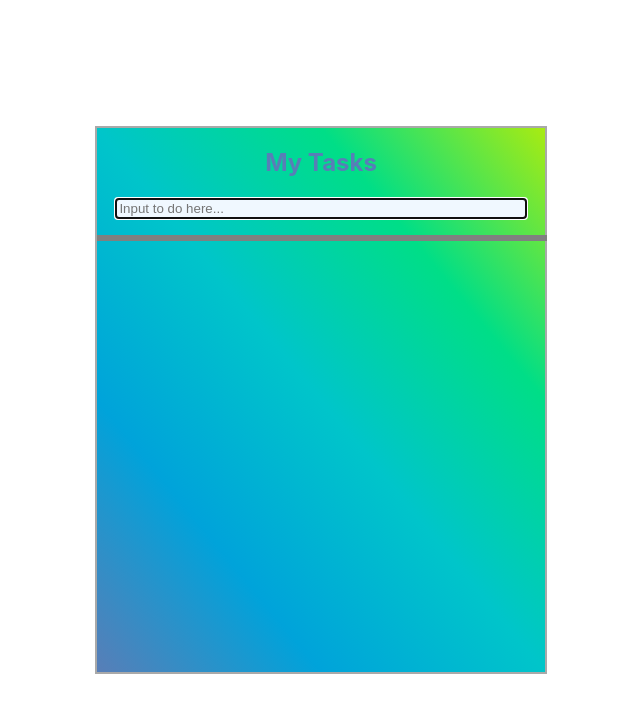
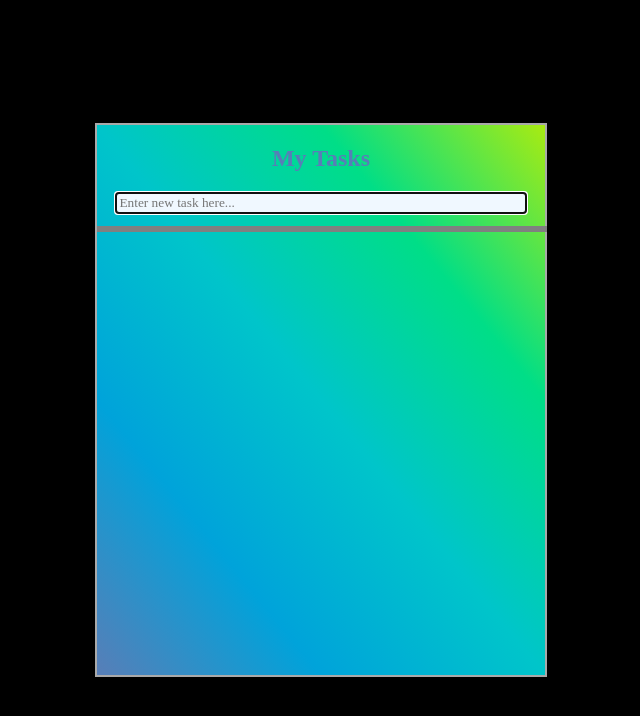
Before and after one commit to nmuceros/muceros__nolita--assignment-2, a React (Create React App) app in the folder todo-app/: page / in a window 1280 px wide. Shown: the top 716 px of the page, without its empty margins (319-959 px from the left). Built offline with nearby package versions, Linux system fonts and the light colour scheme.

Commit message:
fixes fonts

```diff
--- a/todo-app/src/App.css
+++ b/todo-app/src/App.css
@@ -1,12 +1,12 @@
-body html {
+body {
   padding: 0;
   margin: 0;
-  font-family: Tahoma;
+  /* font-family: Tahoma; */
+  font-family: cursive;
   background-color: black;
-  background-size: cover;
+  /* background-size: cover; */
   height: 100%;
-
-  overflow: auto;
+  /* overflow: auto; */
 }
 
 
@@ -14,7 +14,8 @@ body html {
   position: absolute;
   width: 35%;
   /* The unit of heigh must be 34 rem to align with the .todo-container */
-  height: 34rem;
+  /* height: 34rem; */
+  height: 550px;
   top: 50%;
   left: 50%;
   transform: translate(-50%, -50%);
@@ -32,7 +33,8 @@ h2 {
 .form-container {
   position: relative;
   text-align: center;
-  margin-bottom: 1rem;
+  /* margin-bottom: 1rem; */
+  margin-bottom: 12px;
   width: 100%;
   height: auto;
 }
@@ -42,12 +44,15 @@ h2 {
   width: 90%;
   text-align: left;
   background-color: aliceblue;
+  font-family: cursive;
 
 }
 
 .todo-container {
   position: relative;
-  margin-top: 1rem;
+  /* margin-top: 1rem; */
+  margin-top: 12px;
+
   border-style: solid;
   border-color: gray;
   overflow: scroll;
@@ -55,7 +60,8 @@ h2 {
   height: auto;
   /* The unit of the max-height MUST be 27rem to keep the todo item within its container
   and to align with .main-container above */
-  max-height: 27rem;
+  /* max-height: 27rem;  */
+  max-height: 430px;
   overflow: hidden;
   overflow-y: auto; /* This is the one needed for the scrollbar to work within this container */
 }
@@ -68,6 +74,7 @@ h2 {
   border-style: solid;
   border-width: 3px;
   border-color: white;
+  align-items: center;
 }
 
 
@@ -79,11 +86,12 @@ ul {
   padding-left: 0;
   font-size: 0;
   background-color: paleturquoise;
+  /* height: 22px; */
 }
 
 .todo-item {
   text-decoration: none;
-  color: balck;
+  color: black;
   opacity: 1;
 }
 
@@ -92,32 +100,48 @@ ul {
   text-decoration: line-through;
   color: gray;
   opacity: 0.5;
+  /* cursor: pointer; */
 }
 
 /* The container */
 /* Checkbox texts move when margin is adjusted in here */
 .checkbox-container {
   position: relative;
-  text-align: center;
-  align-items: center;
+  /* text-align: center; */
+  /* align-items: center; */
+  /* align-content: center; */
   cursor: pointer;
-  font-size: 22px;
+  /* font-size: 22px; */
+  font-size: 14px;
+
   overflow: hidden;
   overflow: scroll;
   width: 100%;
   height: auto;
+  /* margin-left: 5px; */
+  border-color: red;
 
 }
 
+/* .checkBox {
+  color: red;
+  border-style: solid;
+  border-color: red;
+} */
+
 .delete-container {
   position: relative;
+  /* margin-top: 3px; */
   float: left;
   align-items: center;
   text-align: center;
   z-index: 2;
+  cursor: pointer;
+  /* border-color: red;
+  border-style: solid; */
 }
 
 .delete-icon {
-  max-width: 100%;
+  max-width: 70%;
   height: auto;
 }
--- a/todo-app/src/components/Todo.js
+++ b/todo-app/src/components/Todo.js
@@ -38,10 +38,11 @@ const Todo = ({entered_todo, todos, setTodos, todo }) => {
 
 
                     <label className="checkbox-container">
-                        {/* <span className="checkmark"></span> */}
+
                         <input type="checkbox"
                                 checked={isChecked}
                                 onChange={completeTodo_Handler}
+                                style={{cursor: "pointer"}}
                         />
 
                         {entered_todo}
--- a/todo-app/src/components/TodoList.js
+++ b/todo-app/src/components/TodoList.js
@@ -36,7 +36,7 @@ const TodoList = () => {
                     <input
                         className="input-todo"
                         type="text"
-                        placeholder="Input to do here..."
+                        placeholder="Enter new task here..."
                         onChange={ changeTodo_Handler}
                         autoFocus
                         value = { todo } />
```
